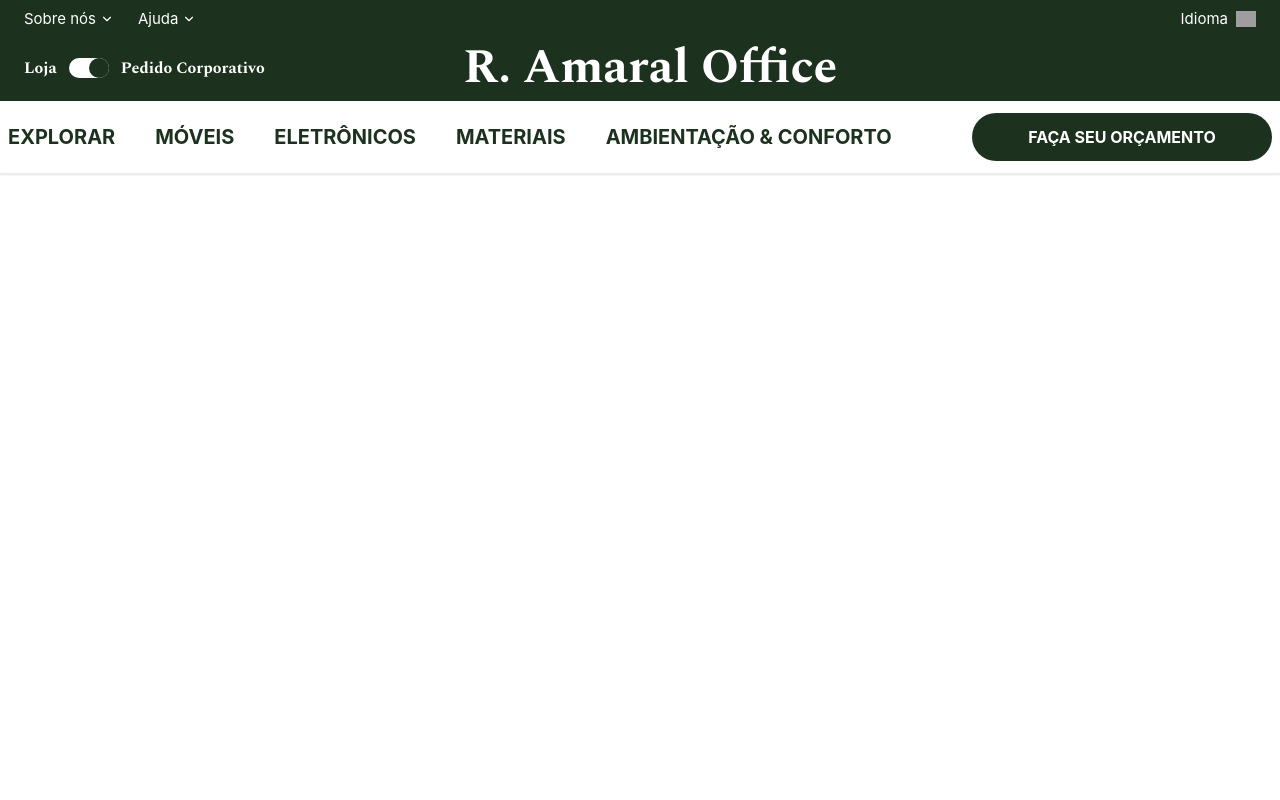
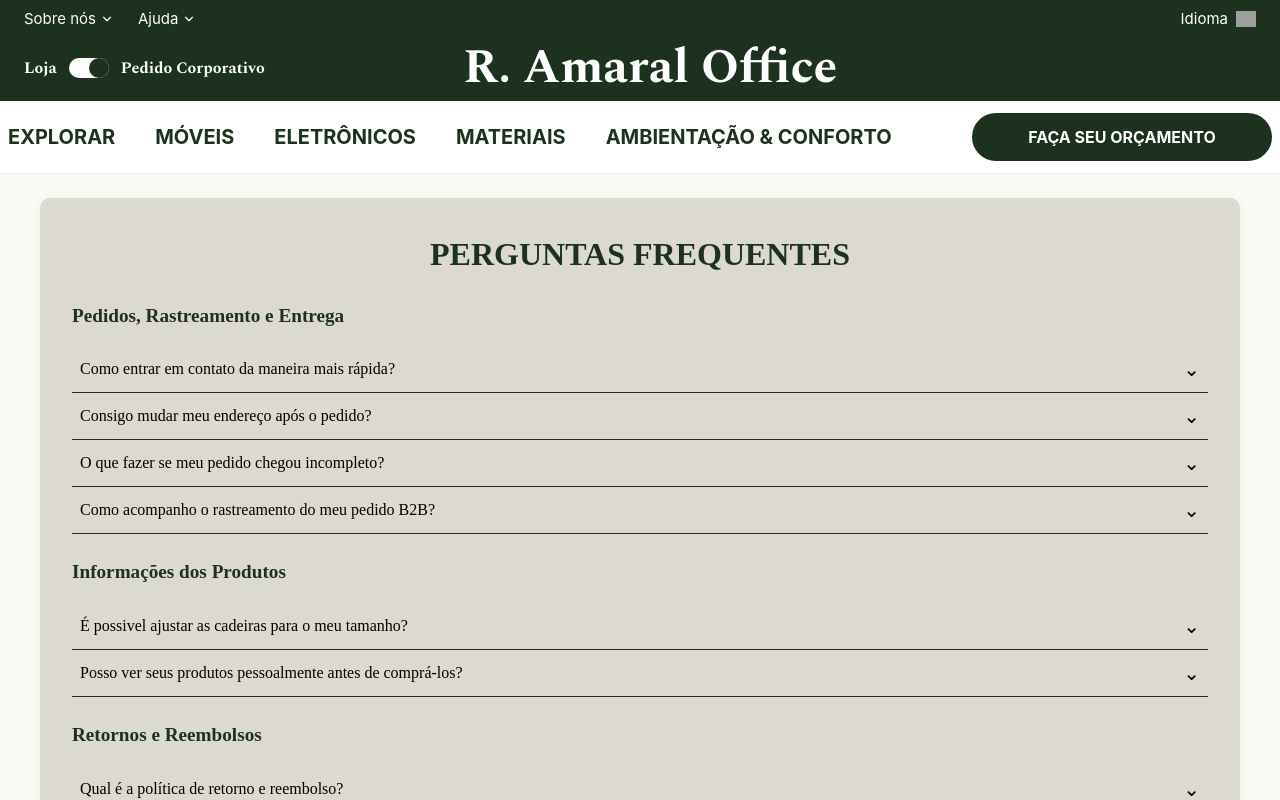
Before and after one commit to liviagcarvalho/Livia-Joao-Grupo10JR, a React (Vite) app: page /ajuda-b2b in a window 1280 px wide. Shown: the top 800 px of the page. Built offline with nearby package versions, Linux system fonts and the light colour scheme; grey boxes are pictures that could not be loaded.

Commit message:
pagina ajuda com bloco de perguntas frequentes feito, com reformulação das perguntas e respostas para melhor adaptação ao público B2B

```diff
--- a/src/App.tsx
+++ b/src/App.tsx
@@ -3,12 +3,14 @@
 import Header from './components/Header';
 import HomeB2B from './pages/HomeB2B';
 import ProductB2B from './pages/ProductB2B';
+import AjudaB2B from './pages/AjudaB2B';
 
 function App() {
   return (
     <Router>
       <Header />
       <Routes>
+        <Route path="/ajuda-b2b" element={<AjudaB2B />} />
         <Route path="/" element={<HomeB2B />} />
         <Route path="/produtos" element={<ProductB2B />} />
         <Route path="/produtos/:categoria" element={<ProductB2B />} />
--- a/src/components/Footer.tsx
+++ b/src/components/Footer.tsx
@@ -29,6 +29,9 @@
           <p className="font-[Inter] font-medium text-[20px] sm:text-[22px] lg:text-[24px]">
             +55 (11) 8265-3746
           </p>
+          <p className="font-[Inter] font-medium text-[20px] sm:text-[22px] lg:text-[24px]">
+            Nossa Loja Física: Rua dos Pinheiros, n48 - São Paulo, SP
+          </p>
         </div>
 
         {/* Ícones à direita */}
--- a/src/components/Header.tsx
+++ b/src/components/Header.tsx
@@ -240,7 +240,7 @@
             <TopLink to="/sobre">
               Sobre nós <FiChevronDown size={14} />
             </TopLink>
-            <TopLink to="/ajuda">
+            <TopLink to="/ajuda-b2b">
               Ajuda <FiChevronDown size={14} />
             </TopLink>
           </ButtonGroup>
--- /dev/null
+++ b/src/pages/AjudaB2B.tsx
@@ -0,0 +1,122 @@
+import React, { useState } from 'react';
+import styled from 'styled-components';
+
+//limitador de largura
+const Wrapper = styled.div`
+  max-width: 1200px;
+  margin: 0 auto;
+  padding: 2rem;
+  background-color: #DCDACE;
+  border-radius: 10px;
+  box-shadow: 0 0 8px rgba(0, 0, 0, 0.05);
+`;
+
+//cuidar da cor geral e padding externo
+const Container = styled.div`
+  padding: 1.5rem;
+  background-color: #FAFAF5;
+  min-height: 100vh;
+`;
+
+//titulo perguntas frequentes
+const Title = styled.h2`
+  text-align: center;
+  font-family:'sans-serif';
+  font-size: 2rem;
+  margin-bottom: 1.5rem;
+  text-transform: uppercase;
+  color: #1D311F;
+  font-weight: bold;
+`;
+
+const Section = styled.div`
+  margin-bottom: 1.5rem;
+`;
+
+//titulo de cada bloco
+const SectionTitle = styled.h3`
+  font-size: 1.20rem;
+  font-family:'sans-serif';
+  color: #1D311F;
+  margin-bottom: 1rem;
+  font-weight: bold;
+`;
+
+//perguntas dentro do bloco
+const Question = styled.div`
+  border-bottom: 1px solid #1D311F;
+  padding: 0.5rem ;
+  font-family:'sans-serif';
+  cursor: pointer;
+  display: flex;
+  justify-content: space-between;
+  align-items: center;
+`;
+
+//respostas das perguntas
+const Answer = styled.p`
+  margin-top: 0.5rem;
+  color: #444;
+  font-size: 0.95rem;
+  font-family:'sans-serif';
+  padding-left: 1rem;
+`;
+
+const Chevron = styled.span`
+  font-size: 1.25rem;
+  transition: transform 0.2s;
+  transform: ${({ open }: { open: boolean }) => (open ? 'rotate(180deg)' : 'rotate(0deg)')};
+`;
+
+interface FAQItemProps {
+  question: string;
+  answer: string;
+}
+
+const FAQItem: React.FC<FAQItemProps> = ({ question, answer }) => {
+  const [open, setOpen] = useState(false);
+  return (
+    <div>
+      <Question onClick={() => setOpen(!open)}>
+        <span>{question}</span>
+        <Chevron open={open}>⌄</Chevron>
+      </Question>
+      {open && <Answer>{answer}</Answer>}
+    </div>
+  );
+};
+
+const AjudaB2B = () => {
+  return (
+    <>
+      <Container>
+        <Wrapper>
+        <Title>Perguntas Frequentes</Title>
+
+        <Section>
+          <SectionTitle>Pedidos, Rastreamento e Entrega</SectionTitle>
+          <FAQItem question="Como entrar em contato da maneira mais rápida?" answer="É possível realizar um orçamento diretamente no site e obterá um retorno em menos de 24hs, entretando, se for extremamente urgente ligue em +55 (11) 8265-3746. Para mais informações contate-nos via whatsapp." />
+          <FAQItem question="Consigo mudar meu endereço após o pedido?" answer="Sim, dentro de 48hs antes do pedido ser enviado esta ação pode ser realizada, para isso entre em contato via whatsapp que resolveremos todos os seus problemas da maneira mais rápida possível." />
+          <FAQItem question="O que fazer se meu pedido chegou incompleto?" answer= "Entre em contato com o nosso suporte com o número do pedido e fotos dos itens recebidos." />
+          <FAQItem question="Como acompanho o rastreamento do meu pedido B2B?" answer="Para garantir um atendimento mais personalizado, o rastreamento de pedidos B2B é realizado diretamente por nossos canais exclusivos. Assim que seu pedido for despachado, nossa equipe enviará por e-mail os dados de rastreio com o link da transportadora responsável. Em caso de dúvidas ou necessidade de atualizações adicionais, você pode entrar em contato diretamente com nosso time pelo e-mail ou aplicativo de atendimento corporativo." />
+        </Section>
+
+        <Section>
+          <SectionTitle>Informações dos Produtos</SectionTitle>
+          <FAQItem question="É possivel ajustar as cadeiras para o meu tamanho?" answer="Sim! Todas as nossas cadeiras possuem ajuste de altura e inclinação, sendo adáptavel ao seu tamanho. Elas também são pensadas na sua saúde e conforto, todas são ergonomicas para proteger a sua coluna" />
+          <FAQItem question="Posso ver seus produtos pessoalmente antes de comprá-los?" answer="Sim! Temos nossa loja física em Rua dos Pinheiros, n48 - São paulo, SP. Precisa de atendimento personalizado? Ligue em +55 (11) 8265-3746 para agendar o melhor horario que encontrarmos para você" />
+        </Section>
+
+        <Section>
+          <SectionTitle>Retornos e Reembolsos</SectionTitle>
+          <FAQItem question="Qual é a política de retorno e reembolso?" answer="Você tem até 3 dias úteis após o recebimento do produto para solicitar a devolução dos mesmos. Este processo pode ser feito através do nosso canal de suporte ou em nossas principais vias: Whatsapp e telefone. " />
+          <FAQItem question="Em quanto tempo receberei meu reembolso após a devolução?" answer="Após o recebimento e análise do produto devolvido, o reembolso é processado em até 7 dias úteis após a validação da solicitação. O valor será creditado conforme o meio de pagamento utilizado na compra — no caso de cartão de crédito, o estorno pode aparecer em até duas faturas subsequentes, conforme regras da administradora." />
+          <FAQItem question="Posso trocar um produto ou apenas solicitar reembolso?" answer="Você pode optar tanto pela troca quanto pelo reembolso, desde que a solicitação esteja dentro do prazo de 3 dias após o recebimento. Para trocas, oferecemos a possibilidade de escolher um novo item de igual valor ou gerar um crédito em loja. Basta acessar a área de pedidos ou entrar em contato com nosso suporte." />
+        </Section>
+        </Wrapper>
+      </Container>
+    </>
+  );
+};
+
+export default AjudaB2B;
```
